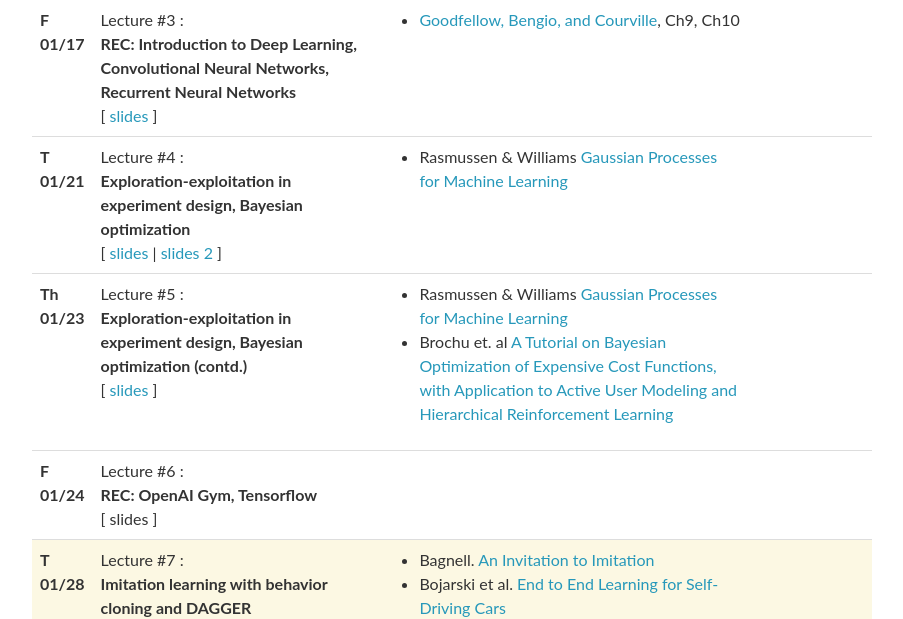
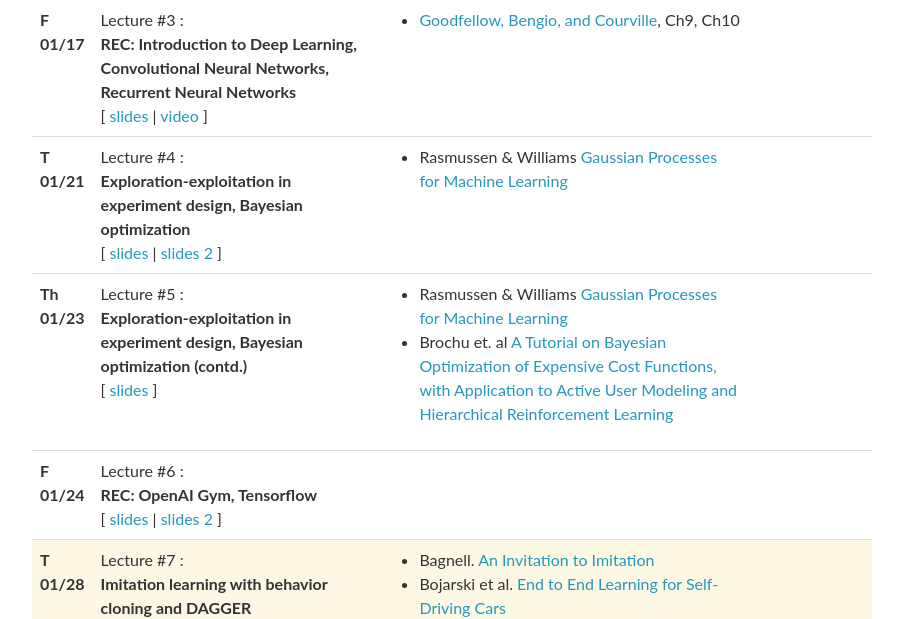
Before and after one commit to cmudeeprl/Spring202010403website, a Jekyll site: the page built from _pages/lectures.md, in a window 1280 px wide and 900 px high, scrolled down 302 px. Shown: the part 154-773 px from the top of the window, without its empty margins (188-1091 px from the left). Built offline with Jekyll 4.4.1, drawn with Linux system fonts in a browser that asks for light colours; nearby versions of some CDN libraries; comment, search, counter and statistics services are not loaded.

Commit message:
recitation slides and rec 1 video added

```diff
--- a/_data/lectures.yml
+++ b/_data/lectures.yml
@@ -29,7 +29,7 @@
     <strong>REC: Introduction to Deep Learning, Convolutional Neural Networks, Recurrent Neural Networks</strong>
   slides: https://cmudeeprl.github.io/Spring202010403website/assets/lectures/s20_rec1.pdf
   # slides2: https://cmudeeprl.github.io/Spring202010403website/assets/lectures/recitation_2_2.pdf
-  # video: https://scs.hosted.panopto.com/Panopto/Pages/Viewer.aspx?id=eb36184f-8f73-4880-9751-aab500f4b44e
+  video: https://scs.hosted.panopto.com/Panopto/Pages/Viewer.aspx?id=4de5da10-964f-4079-9197-ab45012fb789
   notes:
   readings:
     - <a href="https://www.deeplearningbook.org/" target="_blank">Goodfellow, Bengio, and Courville</a>, Ch9, Ch10
@@ -72,8 +72,8 @@
   lecturer:
   title: >
     <strong>REC: OpenAI Gym, Tensorflow</strong>
-  # slides: https://cmudeeprl.github.io/Spring202010403website/assets/lectures/recitation_2_1.pdf
-  # slides2: https://cmudeeprl.github.io/Spring202010403website/assets/lectures/recitation_2_2.pdf
+  slides: https://cmudeeprl.github.io/Spring202010403website/assets/lectures/s20_rec2_TF.pdf
+  slides2: https://cmudeeprl.github.io/Spring202010403website/assets/lectures/s20_rec2_openai.pdf
   # video: https://scs.hosted.panopto.com/Panopto/Pages/Viewer.aspx?id=eb36184f-8f73-4880-9751-aab500f4b44e
   notes:
   readings:
--- a/_pages/lectures.md
+++ b/_pages/lectures.md
@@ -45,11 +45,11 @@ title: Schedule
             {% if lecture.annotated %}
               (<a href="{{ lecture.annotated }}" target="_blank">annotated</a>)
             {% endif %}
-            <!-- {% if lecture.video %}
+            {% if lecture.video %}
             | <a href="{{ lecture.video }}" target="_blank">video</a>
             {% else %}
-            | video
-            {% endif %} -->
+            <!-- | video -->
+            {% endif %}
             {% if lecture.notes %}
             | <a href="{{ lecture.notes }}" target="_blank">notes</a>
             {% endif %}
```
Also changed, not shown: 2 other files.
